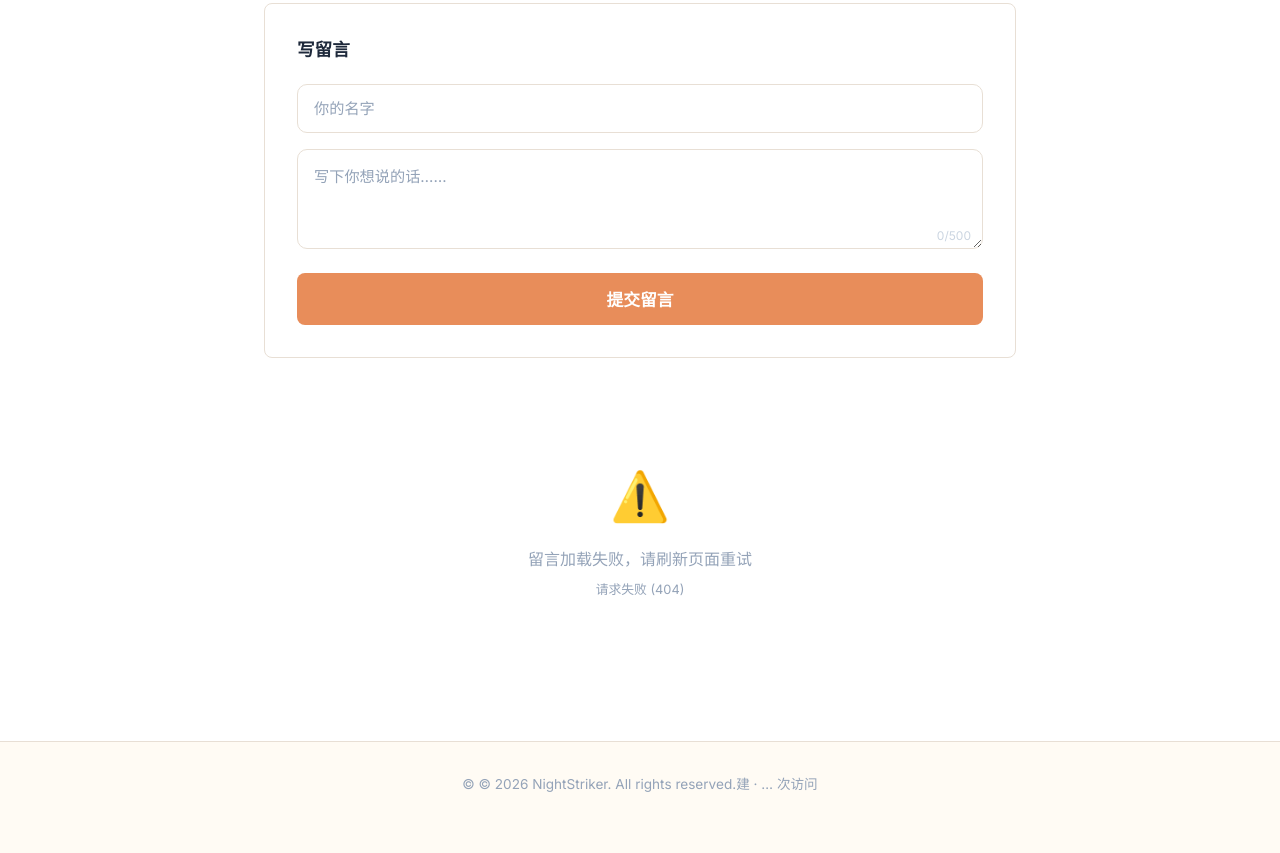
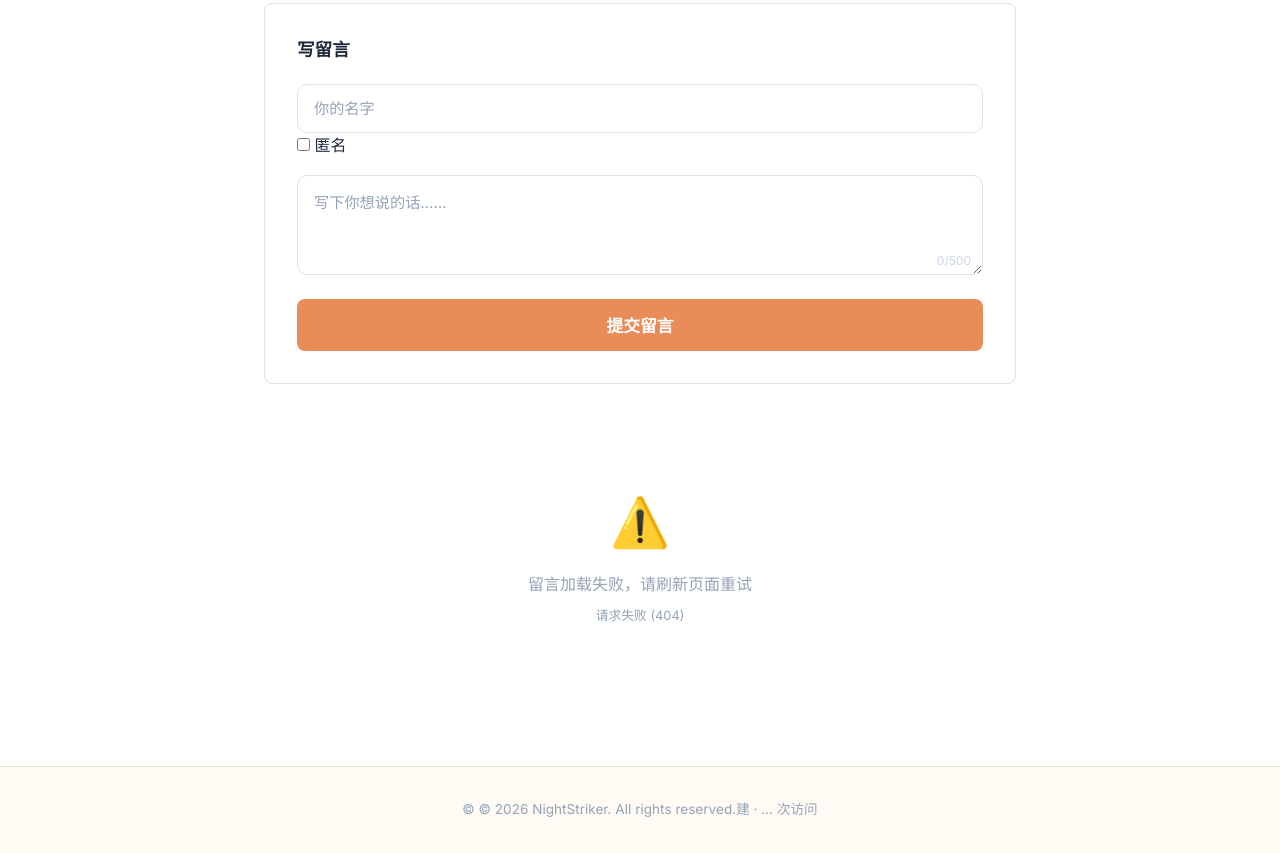
Before and after one commit to NightStriker233/MyFirstWebsite, a website: page index.html in a window 1280 px wide. Shown: the part 1975-2828 px from the top of the page. Before the commit the page ends 2803 px from the top, so only its background shows below. Drawn offline with Linux system fonts and the light colour scheme; no server answers.

Commit message:
feat: ???????

```diff
--- a/index.html
+++ b/index.html
@@ -116,6 +116,9 @@
         <form id="messageForm">
           <div class="form-group">
             <input type="text" id="nameInput" class="form-input" placeholder="你的名字" maxlength="50" required>
+            <label class="anonymous-label">
+              <input type="checkbox" id="anonymousCheck"> 匿名
+            </label>
           </div>
           <div class="form-group">
             <textarea id="contentInput" class="form-input form-textarea" placeholder="写下你想说的话……" maxlength="500" required></textarea>
```
